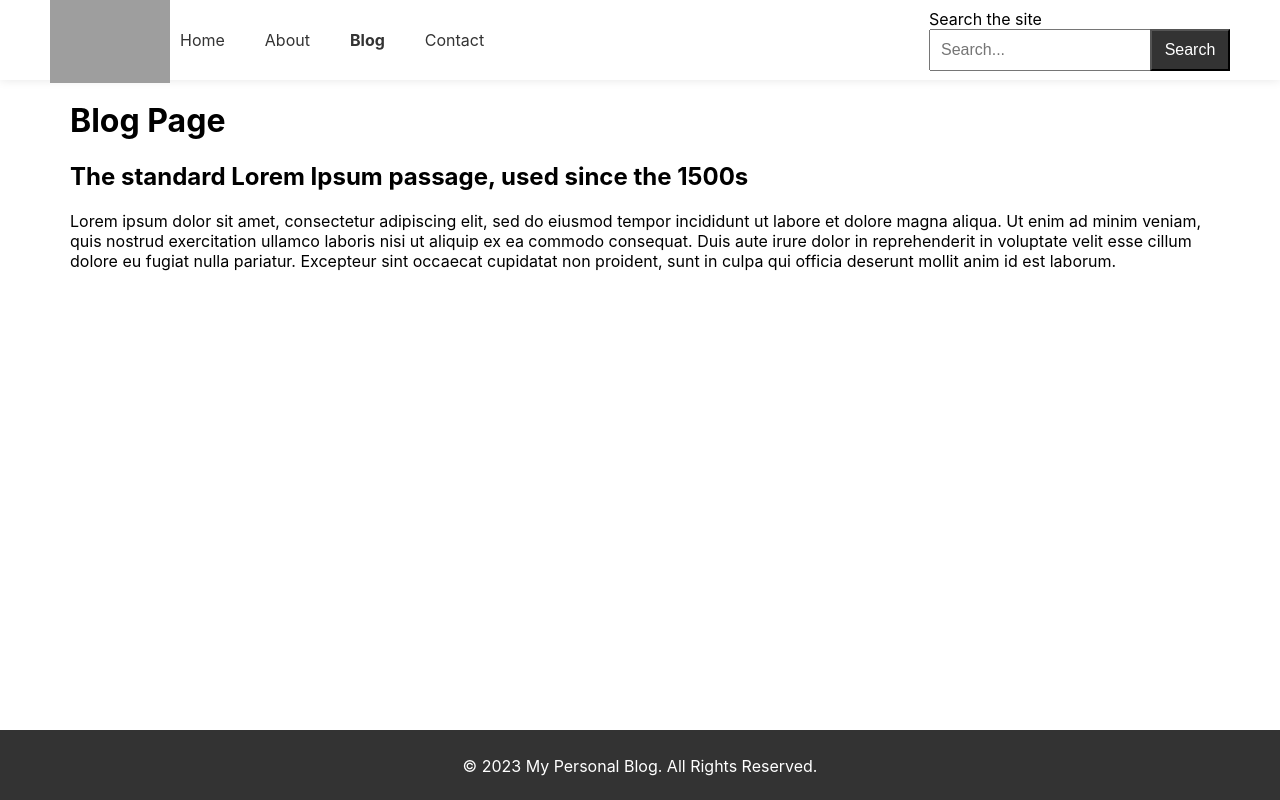
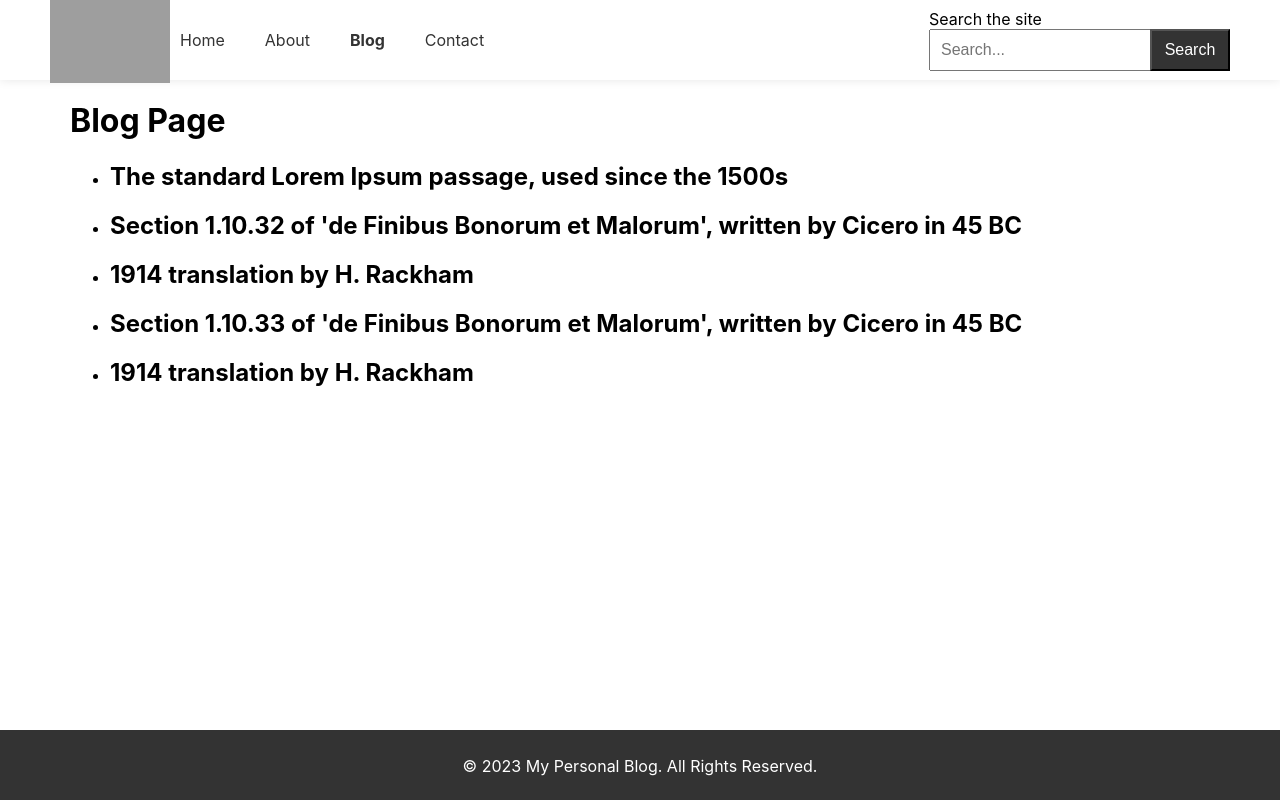
Before and after one commit to rjcd95/custom-cms, a React (Create React App) app: page /blog in a window 1280 px wide. Built offline with nearby package versions, Linux system fonts and the light colour scheme; grey boxes are pictures that could not be loaded.

Commit message:
Retrieve posts from local storage
- Show simple list

```diff
--- a/src/components/pages/blog.js
+++ b/src/components/pages/blog.js
@@ -1,17 +1,28 @@
-import React from 'react';
+import React, { useState, useEffect } from 'react';
 
 const Blog = () => {
+    const [posts, setPosts] = useState([]);
+
+    useEffect(() => {
+      // retrieve posts from local storage
+      const storedPosts = localStorage.getItem("posts");
+      if (storedPosts) {
+        setPosts(JSON.parse(storedPosts));
+      }
+    }, []);
+
     return (
         <div className='container'>
             <div className='blog'>
                 <h1>Blog Page</h1>
-                <h2>The standard Lorem Ipsum passage, used since the 1500s</h2>
-                <p className='blog__text'>
-                    Lorem ipsum dolor sit amet, consectetur adipiscing elit, sed do eiusmod tempor incididunt ut labore et dolore magna aliqua.
-                    Ut enim ad minim veniam, quis nostrud exercitation ullamco laboris nisi ut aliquip ex ea commodo consequat.
-                    Duis aute irure dolor in reprehenderit in voluptate velit esse cillum dolore eu fugiat nulla pariatur.
-                    Excepteur sint occaecat cupidatat non proident, sunt in culpa qui officia deserunt mollit anim id est laborum.
-                </p>
+                <ul>
+                    {posts.map((post, index) => (
+                    <li key={index}>
+                        <h2>{post.title}</h2>
+                        <p>{post.content}</p>
+                    </li>
+                    ))}
+                </ul>
             </div>
         </div>
     );
```
